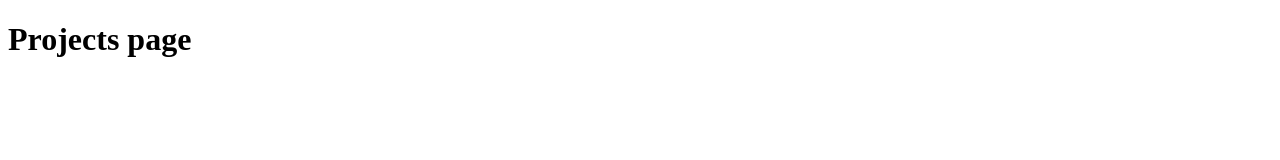
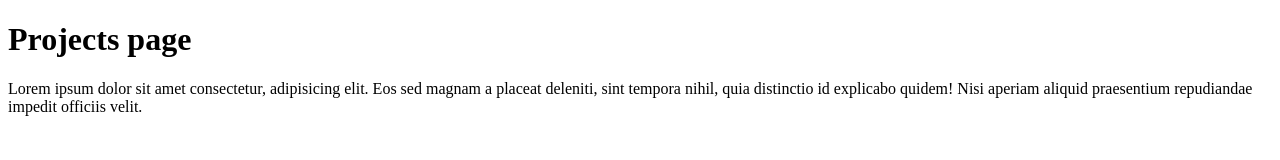
Before and after one commit to MyroslavHesyk/lesson27-03, a plain HTML site: page projects.html in a window 1280 px wide. Drawn offline with Linux system fonts and the light colour scheme.

Commit message:
add proj

```diff
--- a/projects.html
+++ b/projects.html
@@ -7,5 +7,8 @@
 </head>
 <body>
     <h1>Projects page</h1>
+    <div class="projects">
+        Lorem ipsum dolor sit amet consectetur, adipisicing elit. Eos sed magnam a placeat deleniti, sint tempora nihil, quia distinctio id explicabo quidem! Nisi aperiam aliquid praesentium repudiandae impedit officiis velit.
+    </div>
 </body>
 </html>
```
